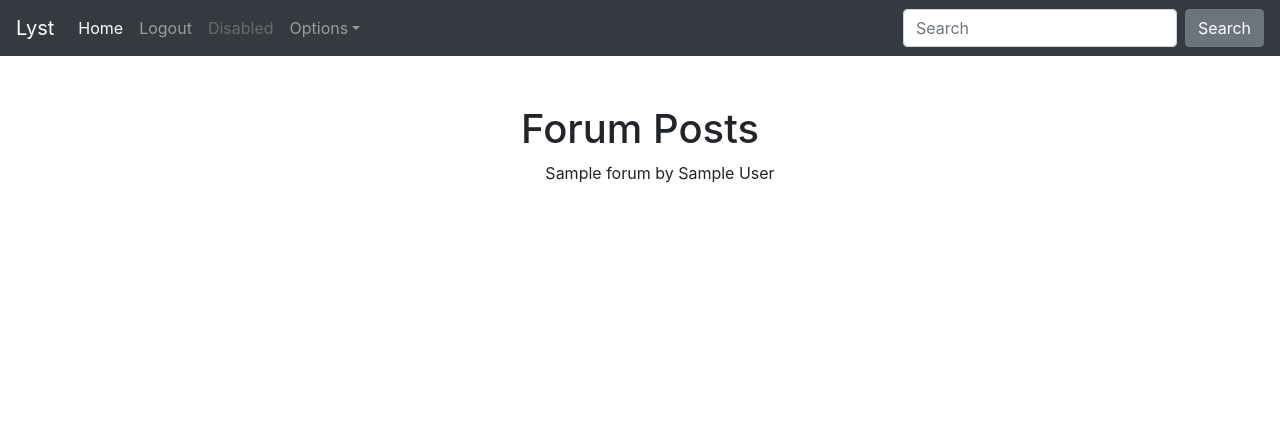
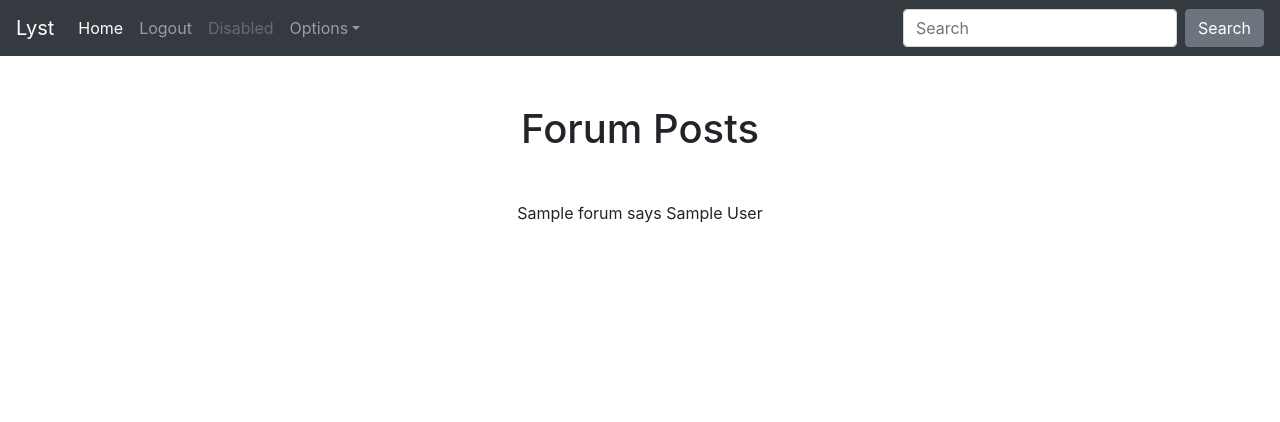
Before and after one commit to michaelyw1996/Lyst2, a Flask app: page /forum in a window 1280 px wide. Shown: the top 422 px of the page. Run offline with Flask 2, Linux system fonts and the light colour scheme; tables that the repository leaves empty hold one stand-in row (values such as "Sample post"); some libraries are stand-ins or nearby versions.

Commit message:
Update forum.html

```diff
--- a/app/templates/forum.html
+++ b/app/templates/forum.html
@@ -4,13 +4,14 @@
 <html>
 <body>
 <br><br>
-<h1>Forum Posts</h1>
-<ol>
+<h1 class="text-center">Forum Posts</h1>
+<br>
+<p>
     {% for forum in forums %}
-    <p> {{forum.title}} by {{forum.author}}</p>
+    <p> {{forum.title}} says {{forum.author}}</p>
     <br> <br>
     {% endfor %}
-</ol>
+</p>
 </body>
 </html>
 {% endblock %}
```
